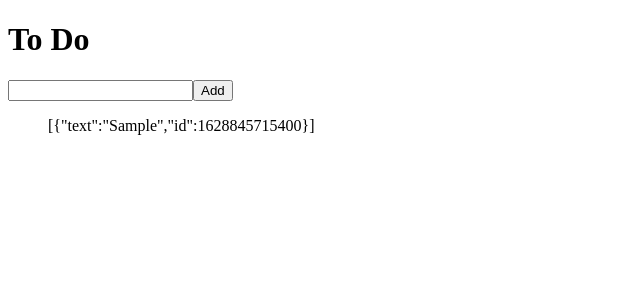
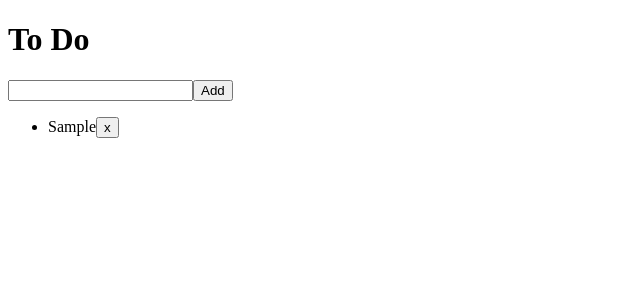
Before and after one commit to babooteng2/vanilla_redux, a React (Create React App) app: page /#/ in a window 1280 px wide. Both pictures are taken after typing "Sample" into the empty fields and a click on the button "Add". Shown: the top 300 px of the page, without its empty margins (0-640 px from the left). Built offline with nearby package versions, Linux system fonts and the light colour scheme.

Commit message:
#3.4 Deleting To Do

```diff
--- /dev/null
+++ b/src/components/ToDo.js
@@ -0,0 +1,20 @@
+import React from "react";
+import { connect } from "react-redux";
+import { actionCreators } from "../store";
+
+function ToDo({ text, onBtnClick }) {
+  return (
+    <li>
+      {text}
+      <button onClick={onBtnClick}>x</button>
+    </li>
+  );
+}
+
+function mapDispatchToProps(dispatch, ownProps) {
+  return {
+    onBtnClick: () => dispatch(actionCreators.deleteToDo(ownProps.id)),
+  };
+}
+
+export default connect(null, mapDispatchToProps)(ToDo);
--- a/src/routes/Home.js
+++ b/src/routes/Home.js
@@ -1,5 +1,6 @@
 import React, { useState } from "react";
 import { connect } from "react-redux";
+import ToDo from "../components/ToDo";
 import { actionCreators } from "../store";
 
 function Home({ toDos, addToDo }) {
@@ -20,7 +21,11 @@
         <input type="text" value={text} onChange={onChange} />
         <button>Add</button>
       </form>
-      <ul>{JSON.stringify(toDos)}</ul>
+      <ul>
+        {toDos.map((toDo) => (
+          <ToDo {...toDo} key={toDo.id} />
+        ))}
+      </ul>
     </>
   );
 }
--- a/src/store.js
+++ b/src/store.js
@@ -15,7 +15,7 @@
 const deleteToDo = (id) => {
   return {
     type: DELETE,
-    id,
+    id: parseInt(id),
   };
 };
 /* End of Action Creator */
```
